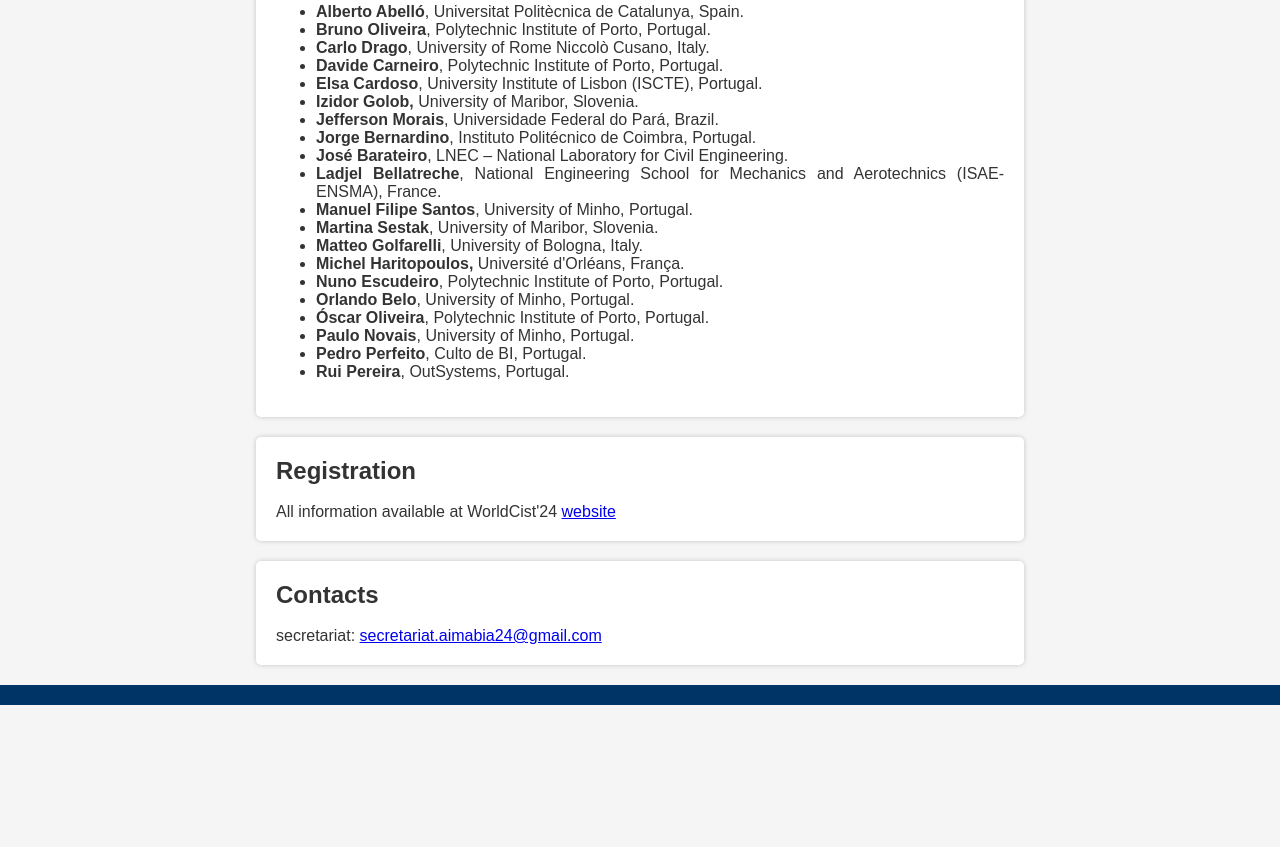
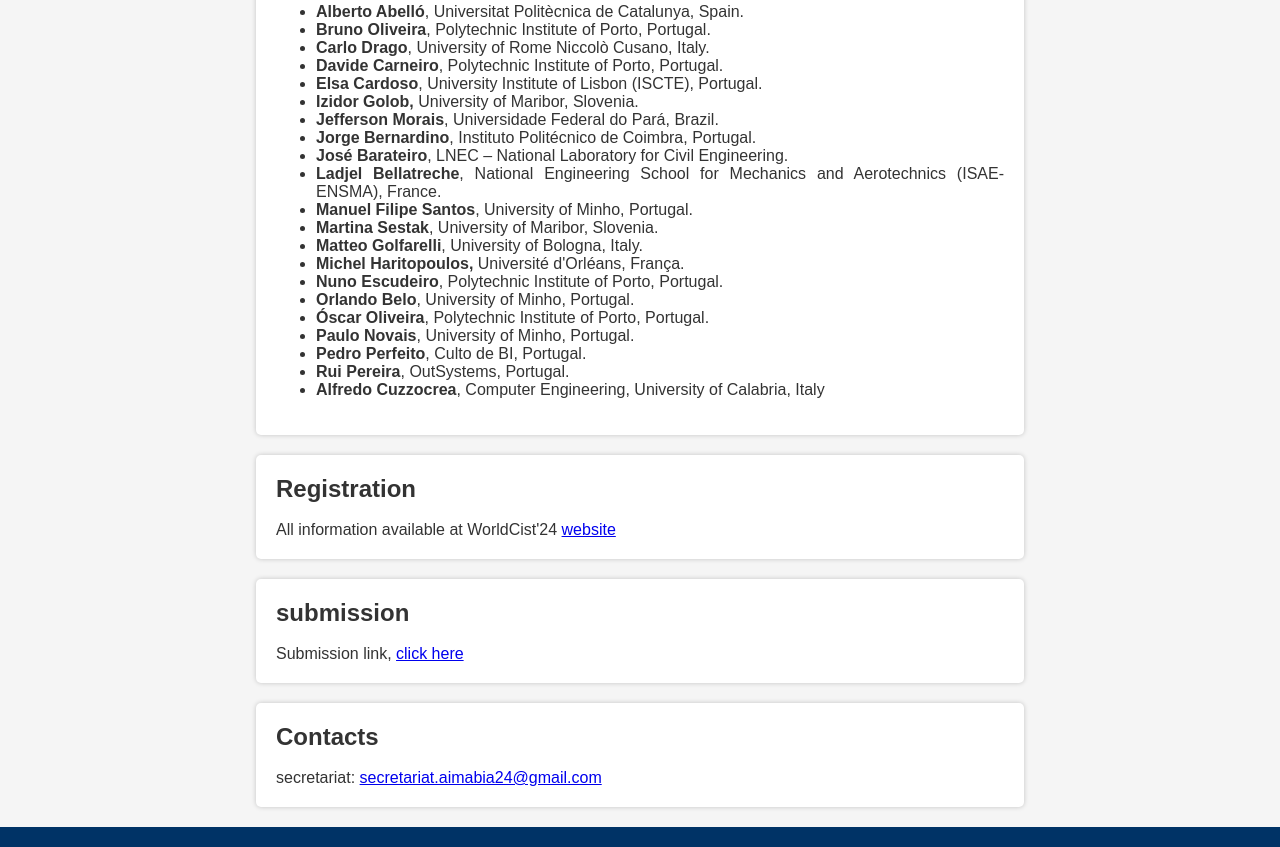
Before and after one commit to aim-abia24/aim-abia24.github.io, a plain HTML site: page index.html in a window 1280 px wide. Shown: the part 2195-3042 px from the top of the page. Before the commit the page ends 2900 px from the top, so only its background shows below. Drawn offline with Linux system fonts and the light colour scheme.

Commit message:
submission link

```diff
--- a/index.html
+++ b/index.html
@@ -259,6 +259,7 @@
             <li><strong>Paulo Novais</strong>, University of Minho, Portugal.</li>
             <li><strong>Pedro Perfeito</strong>, Culto de BI, Portugal.</li>
             <li><strong>Rui Pereira</strong>, OutSystems, Portugal.</li>
+            <li><strong>Alfredo Cuzzocrea</strong>, Computer Engineering, University of Calabria, Italy</li>
         </ul>
     </section>
 
@@ -267,6 +268,13 @@
         <h2>Registration</h2>
         <p>&nbsp;</p>
         <p>All information available at WorldCist'24 <a href="https://worldcist.org/index.php/registration">website</a>
+        </p>
+    </section>
+
+    <section id="submission">
+        <h2>submission</h2>
+        <p>&nbsp;</p>
+        <p>Submission link, <a href="https://easychair.org/conferences/?conf=worldcistworkshops2024">click here</a>
         </p>
     </section>
 
```
